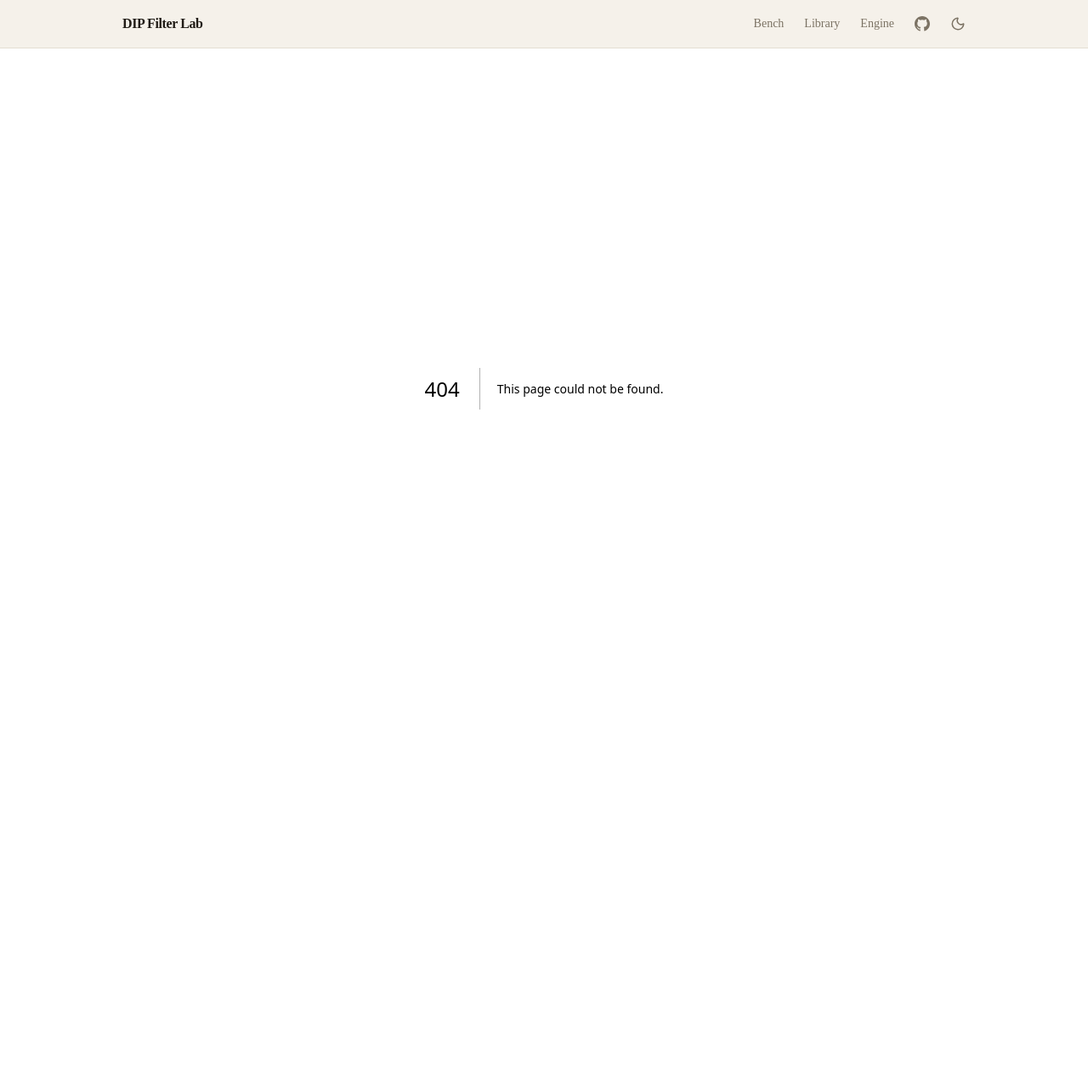
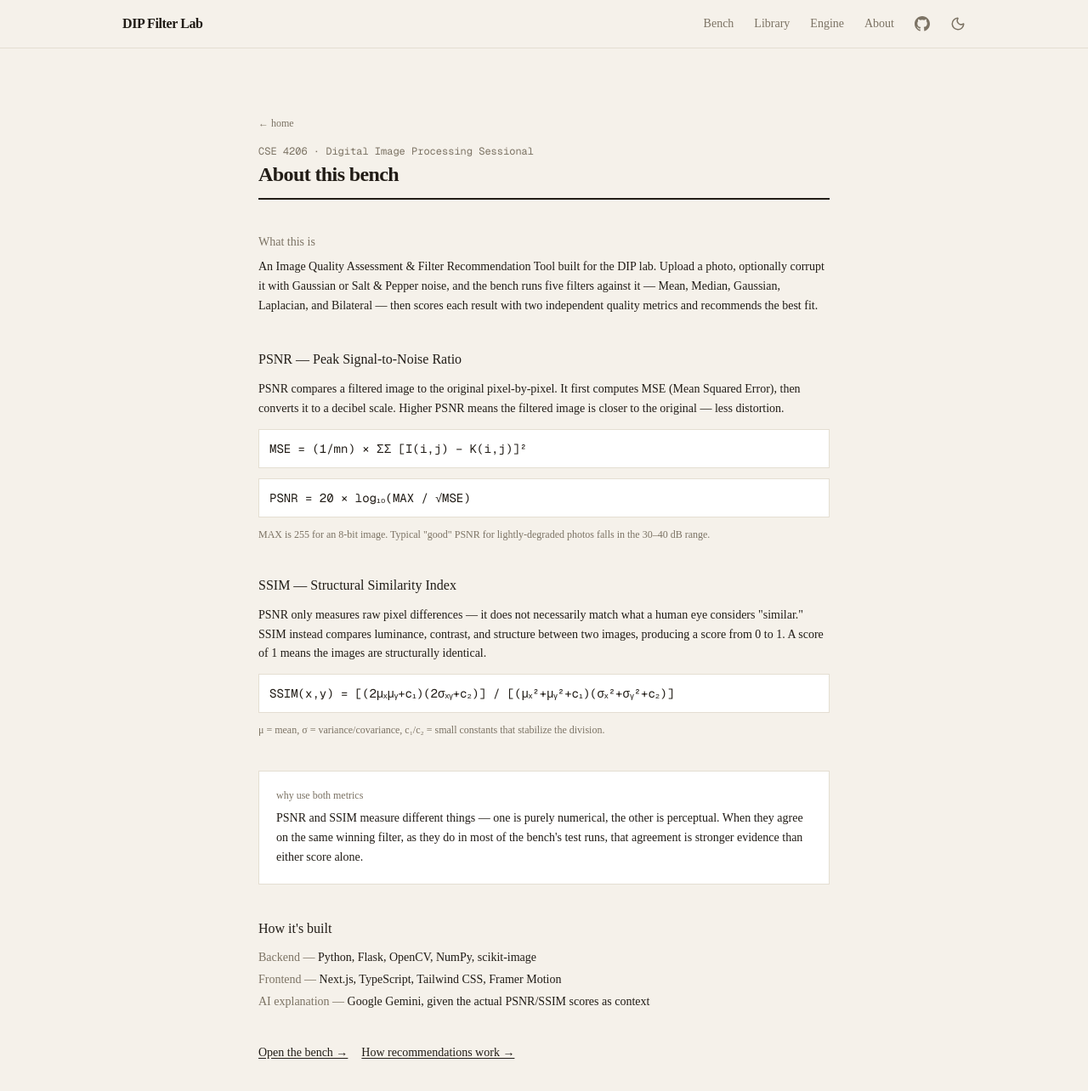
Before and after one commit to tanzid-48/dip-filter-tool, a Next.js app in the folder frontend/: page /about in a window 1280 px wide. Before the commit this address had no page. Shown: the top 1284 px of the page at 85% size. Before the commit the page ends 857 px from the top, so only its background shows below. Built offline with nearby package versions, Linux system fonts and the light colour scheme.

Commit message:
feat: add /about page with PSNR/SSIM formulas and tech stack, link it in the Navbar

```diff
--- /dev/null
+++ b/frontend/src/app/about/page.tsx
@@ -0,0 +1,129 @@
+import Link from "next/link";
+
+export default function AboutPage() {
+  return (
+    <main className="min-h-screen bg-[var(--lab-bg)] text-[var(--lab-ink)] px-4 py-20 flex flex-col items-center gap-10">
+      <div className="w-full max-w-2xl flex flex-col gap-3">
+        <Link
+          href="/"
+          className="text-xs text-[var(--lab-muted)] hover:text-[var(--lab-ink)]"
+        >
+          ← home
+        </Link>
+        <div className="border-b-2 border-[var(--lab-ink)] pb-3">
+          <span className="font-mono text-xs text-[var(--lab-muted)]">
+            CSE 4206 · Digital Image Processing Sessional
+          </span>
+          <h1 className="text-2xl font-semibold tracking-tight">
+            About this bench
+          </h1>
+        </div>
+      </div>
+
+      <div className="w-full max-w-2xl flex flex-col gap-10">
+        {/* Project summary */}
+        <section className="flex flex-col gap-2">
+          <h2 className="text-sm font-medium text-[var(--lab-muted)]">
+            What this is
+          </h2>
+          <p className="text-sm leading-relaxed">
+            An Image Quality Assessment & Filter Recommendation Tool built for
+            the DIP lab. Upload a photo, optionally corrupt it with Gaussian or
+            Salt &amp; Pepper noise, and the bench runs five filters against it
+            — Mean, Median, Gaussian, Laplacian, and Bilateral — then scores
+            each result with two independent quality metrics and recommends the
+            best fit.
+          </p>
+        </section>
+
+        {/* PSNR */}
+        <section className="flex flex-col gap-3">
+          <h2 className="font-medium">PSNR — Peak Signal-to-Noise Ratio</h2>
+          <p className="text-sm leading-relaxed">
+            PSNR compares a filtered image to the original pixel-by-pixel. It
+            first computes MSE (Mean Squared Error), then converts it to a
+            decibel scale. Higher PSNR means the filtered image is closer to the
+            original — less distortion.
+          </p>
+          <p className="font-mono text-sm bg-[var(--lab-surface)] border border-[var(--lab-hairline)] p-3">
+            MSE = (1/mn) × ΣΣ [I(i,j) − K(i,j)]²
+          </p>
+          <p className="font-mono text-sm bg-[var(--lab-surface)] border border-[var(--lab-hairline)] p-3">
+            PSNR = 20 × log₁₀(MAX / √MSE)
+          </p>
+          <p className="text-xs text-[var(--lab-muted)]">
+            MAX is 255 for an 8-bit image. Typical &quot;good&quot; PSNR for
+            lightly-degraded photos falls in the 30–40 dB range.
+          </p>
+        </section>
+
+        {/* SSIM */}
+        <section className="flex flex-col gap-3">
+          <h2 className="font-medium">SSIM — Structural Similarity Index</h2>
+          <p className="text-sm leading-relaxed">
+            PSNR only measures raw pixel differences — it does not necessarily
+            match what a human eye considers &quot;similar.&quot; SSIM instead
+            compares luminance, contrast, and structure between two images,
+            producing a score from 0 to 1. A score of 1 means the images are
+            structurally identical.
+          </p>
+          <p className="font-mono text-sm bg-[var(--lab-surface)] border border-[var(--lab-hairline)] p-3">
+            SSIM(x,y) = [(2μₓμᵧ+c₁)(2σₓᵧ+c₂)] / [(μₓ²+μᵧ²+c₁)(σₓ²+σᵧ²+c₂)]
+          </p>
+          <p className="text-xs text-[var(--lab-muted)]">
+            μ = mean, σ = variance/covariance, c₁/c₂ = small constants that
+            stabilize the division.
+          </p>
+        </section>
+
+        {/* Why both */}
+        <section className="bg-[var(--lab-surface)] border border-[var(--lab-hairline)] p-5 flex flex-col gap-2">
+          <span className="text-xs text-[var(--lab-muted)]">
+            why use both metrics
+          </span>
+          <p className="text-sm leading-relaxed">
+            PSNR and SSIM measure different things — one is purely numerical,
+            the other is perceptual. When they agree on the same winning filter,
+            as they do in most of the bench&apos;s test runs, that agreement is
+            stronger evidence than either score alone.
+          </p>
+        </section>
+
+        {/* Stack */}
+        <section className="flex flex-col gap-3">
+          <h2 className="font-medium">How it&apos;s built</h2>
+          <ul className="flex flex-col gap-1.5 text-sm">
+            <li>
+              <span className="text-[var(--lab-muted)]">Backend —</span> Python,
+              Flask, OpenCV, NumPy, scikit-image
+            </li>
+            <li>
+              <span className="text-[var(--lab-muted)]">Frontend —</span>{" "}
+              Next.js, TypeScript, Tailwind CSS, Framer Motion
+            </li>
+            <li>
+              <span className="text-[var(--lab-muted)]">AI explanation —</span>{" "}
+              Google Gemini, given the actual PSNR/SSIM scores as context
+            </li>
+          </ul>
+        </section>
+
+        {/* Links */}
+        <section className="flex gap-4">
+          <Link
+            href="/bench"
+            className="text-sm font-medium underline underline-offset-2"
+          >
+            Open the bench →
+          </Link>
+          <Link
+            href="/engine"
+            className="text-sm font-medium underline underline-offset-2"
+          >
+            How recommendations work →
+          </Link>
+        </section>
+      </div>
+    </main>
+  );
+}
--- a/frontend/src/components/shared/Navbar.tsx
+++ b/frontend/src/components/shared/Navbar.tsx
@@ -9,6 +9,7 @@ const NAV_LINKS = [
   { href: "/bench", label: "Bench" },
   { href: "/filters", label: "Library" },
   { href: "/engine", label: "Engine" },
+  { href: "/about", label: "About" },
 ];
 
 function GithubIcon({ className }: { className?: string }) {
```
